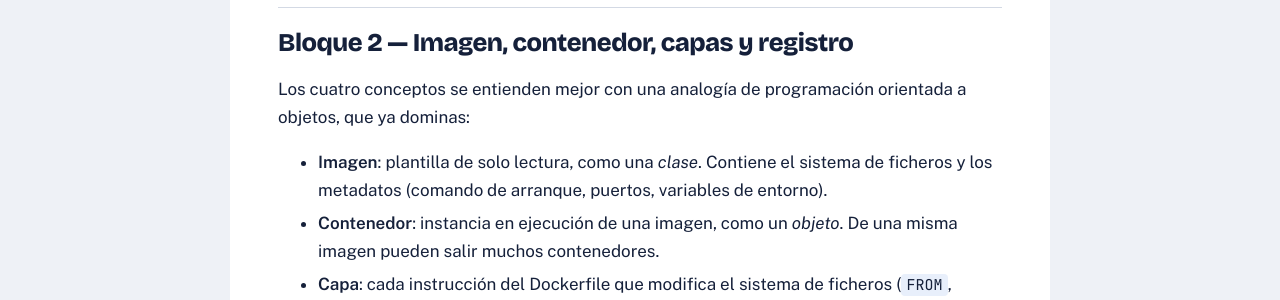
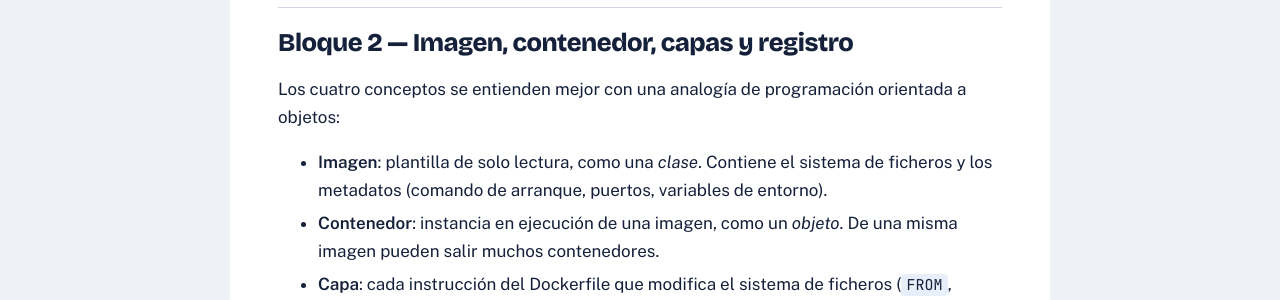
Before and after one commit to sergio79cs/modulo5168, a Jekyll site: the page built from ut01/sesion3.md, in a window 1280 px wide and 900 px high, scrolled down 1614 px. Shown: the part 181-481 px from the top of the window. Built offline with Jekyll 4.4.1, drawn with Linux system fonts in a browser that asks for light colours; our own code applies the rules of GitHub Pages for plain Markdown files.

Commit message:
Update sesion3.md

```diff
--- a/ut01/sesion3.md
+++ b/ut01/sesion3.md
@@ -37,7 +37,7 @@ un contenedor no es una máquina pequeña, es un proceso aislado. Cuando el proc
 
 ## Bloque 2 — Imagen, contenedor, capas y registro
 
-Los cuatro conceptos se entienden mejor con una analogía de programación orientada a objetos, que ya dominas:
+Los cuatro conceptos se entienden mejor con una analogía de programación orientada a objetos:
 
 - **Imagen**: plantilla de solo lectura, como una *clase*. Contiene el sistema de ficheros y los metadatos (comando de arranque, puertos, variables de entorno).
 - **Contenedor**: instancia en ejecución de una imagen, como un *objeto*. De una misma imagen pueden salir muchos contenedores.
```
